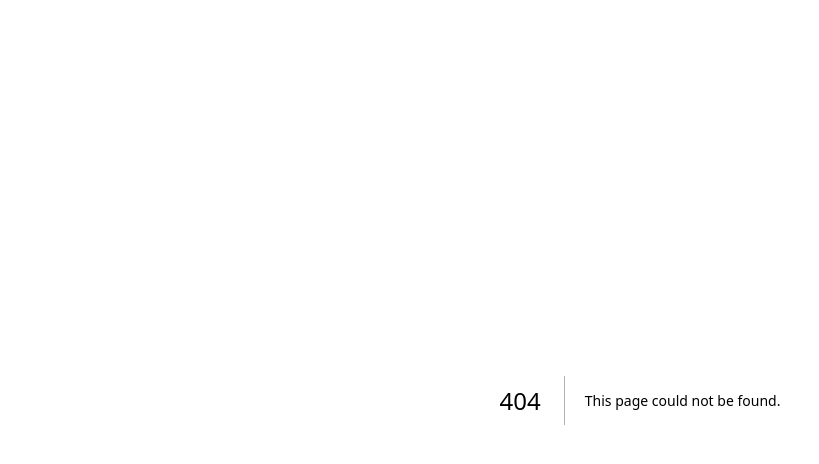
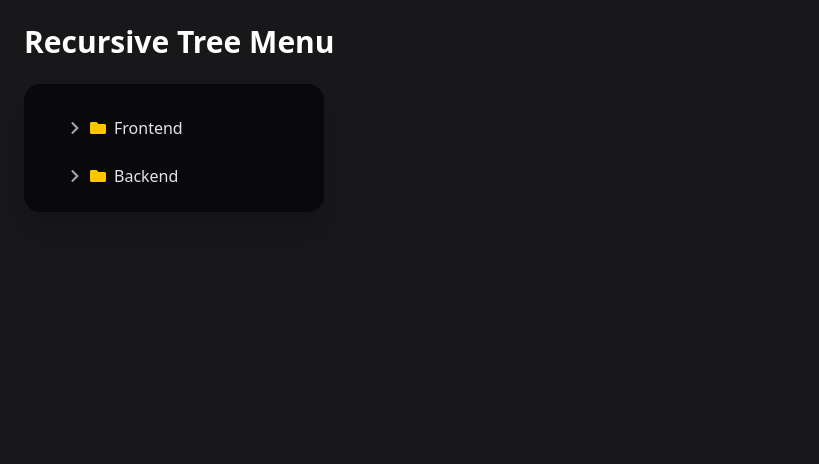
Before and after one commit to Tejas1333/Web_Apps, a Next.js app: page /treeView in a window 1280 px wide. Before the commit this address had no page. Shown: the top 464 px of the page, without its empty margins (0-819 px from the left). Built offline with nearby package versions, Linux system fonts and the light colour scheme.

Commit message:
Tree View

```diff
--- a/src/app/page.js
+++ b/src/app/page.js
@@ -5,7 +5,7 @@ export default function Home() {
   return (
     <div className={styles.container}>
       <h1 className={styles.heading}>Projects</h1>
-      <div className="flex flex-col gap-5">
+      <div className="flex flex-col gap-5 justify-center items-center">
         <Link href="/todo">To-do app</Link>
         <Link href="/accordion">Accordion</Link>
         <Link href="/randomColor">Random Color Generator</Link>
@@ -19,6 +19,7 @@ export default function Home() {
         <Link href="/githubFinder">GitHub Profile Finder</Link>
         <Link href="/ticTacToe">Tic Tac Toe</Link>
         <Link href="/autoSuggestions">Auto suggestions</Link>
+        <Link href="/treeView">Tree View</Link>
       </div>
     </div>
   );
--- /dev/null
+++ b/src/app/treeView/page.js
@@ -0,0 +1,20 @@
+"use client";
+import React from "react";
+import { tree } from "@/data/tree";
+import TreeNode from "@/components/TreeNode";
+
+export default function App() {
+  return (
+    <div className="min-h-screen bg-zinc-900 p-6">
+      <h1 className="text-3xl font-bold text-white mb-6">
+        Recursive Tree Menu
+      </h1>
+
+      <div className="bg-zinc-950 p-4 rounded-2xl shadow-xl w-fit min-w-[300px]">
+        {tree.map((node) => (
+          <TreeNode key={node.id} data={node} />
+        ))}
+      </div>
+    </div>
+  );
+}
--- /dev/null
+++ b/src/components/TreeNode.js
@@ -0,0 +1,63 @@
+"use client";
+import React, { useState } from "react";
+import {
+  FaChevronRight,
+  FaChevronDown,
+  FaFolder,
+  FaFolderOpen,
+  FaFileAlt,
+} from "react-icons/fa";
+
+const TreeNode = ({ data }) => {
+  const [isOpen, setIsOpen] = useState(false);
+
+  const hasChildren = data.children && data.children.length > 0;
+
+  return (
+    <div className="ml-4 mt-2">
+      {/* Node */}
+      <div
+        onClick={() => setIsOpen((prev) => !prev)}
+        className="flex items-center gap-2 cursor-pointer
+        hover:bg-zinc-800 px-3 py-2 rounded-lg transition-all duration-200
+        text-zinc-200 w-fit"
+      >
+        {/* Arrow */}
+        {hasChildren ? (
+          isOpen ? (
+            <FaChevronDown className="text-sm text-zinc-400" />
+          ) : (
+            <FaChevronRight className="text-sm text-zinc-400" />
+          )
+        ) : (
+          <span className="w-[14px]" />
+        )}
+
+        {/* Folder/File Icon */}
+        {hasChildren ? (
+          isOpen ? (
+            <FaFolderOpen className="text-yellow-400" />
+          ) : (
+            <FaFolder className="text-yellow-400" />
+          )
+        ) : (
+          <FaFileAlt className="text-blue-400" />
+        )}
+
+        {/* Label */}
+        <span className="font-medium">{data.label}</span>
+      </div>
+
+      {/* Children */}
+      {isOpen && (
+        <div className="border-l border-zinc-700 ml-3 pl-3 mt-1">
+          {data.children?.map((child) => (
+            <TreeNode key={child.id} data={child} />
+          ))}
+        </div>
+      )}
+    </div>
+  );
+};
+
+export default TreeNode;
--- /dev/null
+++ b/src/data/tree.js
@@ -0,0 +1,57 @@
+export const tree = [
+  {
+    id: 1,
+    label: "Frontend",
+    children: [
+      {
+        id: 2,
+        label: "HTML",
+      },
+      {
+        id: 3,
+        label: "CSS",
+      },
+      {
+        id: 4,
+        label: "JavaScript",
+      },
+      {
+        id: 5,
+        label: "React",
+        children: [
+          {
+            id: 6,
+            label: "Hooks",
+          },
+          {
+            id: 7,
+            label: "Context API",
+          },
+          {
+            id: 8,
+            label: "Redux",
+          },
+        ],
+      },
+    ],
+  },
+
+  {
+    id: 9,
+    label: "Backend",
+    children: [
+      {
+        id: 10,
+        label: "Node.js",
+      },
+      {
+        id: 11,
+        label: "Express.js",
+      },
+      {
+        id: 12,
+        label: "MongoDB",
+      },
+    ],
+  },
+];
```
